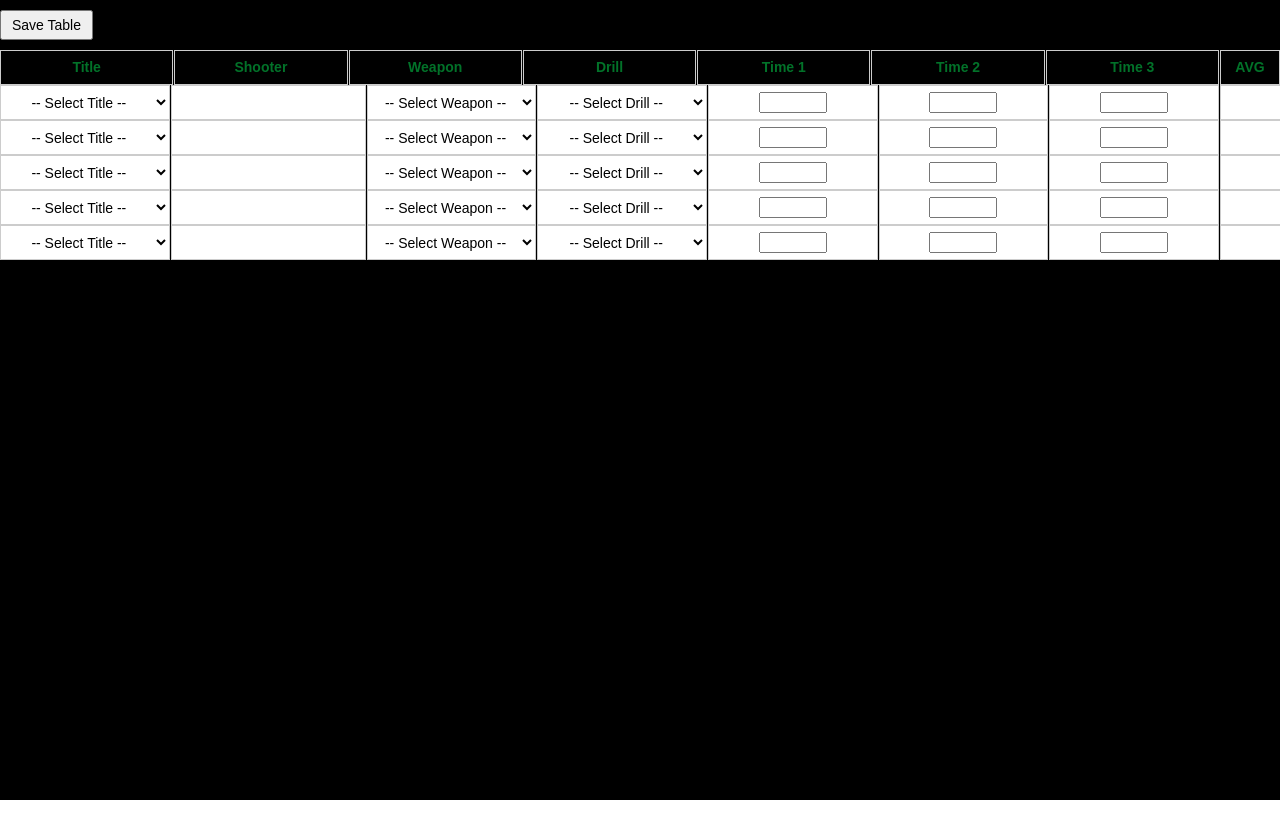
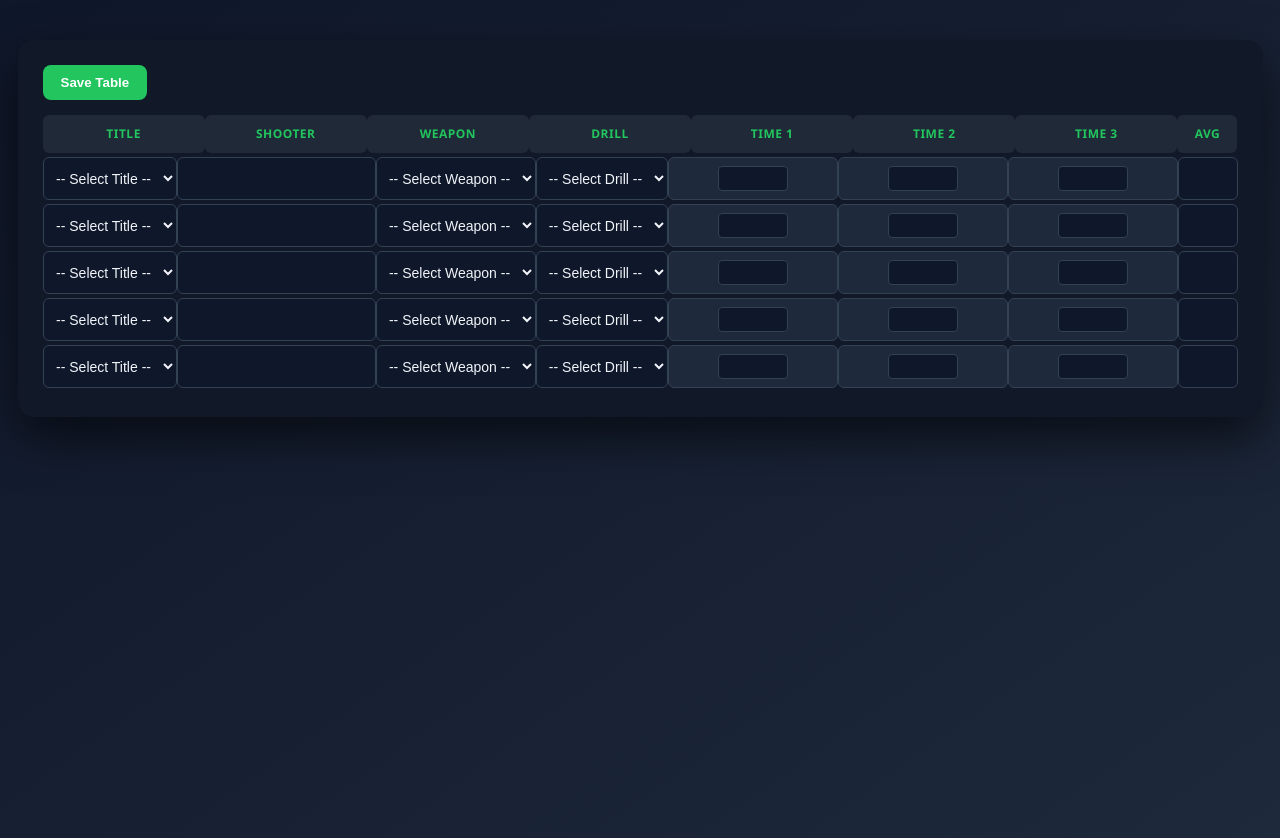
Before and after one commit to FatherIrish/ivyp, a React (Vite) app in the folder my-react-app/: page / in a window 1280 px wide. Shown: the top 838 px of the page. Before the commit the page ends 800 px from the top, so only its background shows below. Built offline with nearby package versions, Linux system fonts and the light colour scheme.

Commit message:
beautification stepping stones

```diff
--- a/my-react-app/src/App.css
+++ b/my-react-app/src/App.css
@@ -1,75 +1,143 @@
+/* Page Background */
 .page {
+  min-height: 100vh;
   display: flex;
   justify-content: center;
   align-items: flex-start;
-  width: 100%;
-  min-height: 100vh;
-  background: #000;
-  box-sizing: border-box;
+  padding: 40px 20px;
+  background: linear-gradient(145deg, #0f172a, #1e293b);
+  font-family: 'Segoe UI', Tahoma, Geneva, Verdana, sans-serif;
 }
 
+/* Main Table Card */
 .table-container {
   width: 100%;
-  overflow-x: auto;
-  flex-direction: column;
-  align-items: flex-start;
-  margin-top: 10px;
+  max-width: 1400px;
+  background: #111827;
+  padding: 25px;
+  border-radius: 16px;
+  box-shadow: 0 20px 50px rgba(0, 0, 0, 0.6);
 }
 
+/* Save Button */
 .save-button {
-  margin-bottom: 10px;
-  padding: 5px 10px;
-  font-size: 14px;
+  background: #22c55e;
+  border: none;
+  padding: 10px 18px;
+  border-radius: 8px;
+  color: white;
+  font-weight: 600;
+  cursor: pointer;
+  margin-bottom: 15px;
+  transition: all 0.2s ease;
 }
 
+.save-button:hover {
+  background: #16a34a;
+  transform: translateY(-1px);
+}
+
+/* Grid Layout */
 .row {
   display: grid;
-  gap: 1px;
+  margin-bottom: 4px;
 }
 
-.cell {
-  text-align: center;
-  border: 1px solid #ccc;
-  padding: 6px;
-  background: #fff;
-  font-size: 14px;
-  font-family: Arial, sans-serif;
+/* Header */
+.header .cell {
+  background: #1f2937;
+  color: #22c55e;
+  font-weight: 600;
+  text-transform: uppercase;
+  font-size: 12px;
+  letter-spacing: 0.5px;
+  border: none;
+  padding: 10px 6px;
 }
 
-.header {
-  font-weight: bold;
-  background: #000;
-  color: #027229;
+/* Cells */
+.cell {
+  background: #1e293b;
+  color: #f1f5f9;
+  border: 1px solid #334155;
+  padding: 8px;
+  font-size: 14px;
+  border-radius: 6px;
+  text-align: center;
+  transition: all 0.15s ease;
 }
 
+.cell:focus {
+  outline: none;
+  border-color: #22c55e;
+  box-shadow: 0 0 0 2px rgba(34, 197, 94, 0.3);
+}
+
+/* Dropdowns + Inputs */
+select.cell,
+input.cell {
+  background: #0f172a;
+  color: #f1f5f9;
+  border-radius: 6px;
+  border: 1px solid #334155;
+}
+
+/* Time Cell Layout */
 .time-cell {
   display: flex;
   align-items: center;
   justify-content: space-between;
+  gap: 6px;
 }
 
+/* Standard Time */
 .standard {
-  color: grey;
-  font-size: 12px;
-  margin-right: 4px;
+  font-size: 11px;
+  color: #94a3b8;
   min-width: 35px;
   text-align: left;
 }
 
+/* Time Input */
 .time-input {
   width: 60px;
+  background: #0f172a;
+  color: #f1f5f9;
+  border: 1px solid #334155;
+  border-radius: 4px;
   text-align: center;
+  padding: 4px;
 }
 
+.time-input:focus {
+  border-color: #22c55e;
+  outline: none;
+}
+
+/* Difference */
 .difference {
-  font-size: 12px;
-  margin-left: 4px;
+  font-size: 11px;
   min-width: 35px;
   text-align: right;
+  font-weight: 600;
 }
 
+/* AVG Column */
 .cell.avg {
-  width: 60px;
-  min-width: 60px;
-  max-width: 60px;
+  background: #0f172a;
+  font-weight: bold;
+  color: #22c55e;
 }
+
+/* Custom Checkbox */
+input[type="checkbox"] {
+  width: 18px;
+  height: 18px;
+  accent-color: #22c55e;
+  cursor: pointer;
+}
+
+/* Subtle Row Hover */
+.row:not(.header):hover .cell {
+  background: #243047;
+}
```
